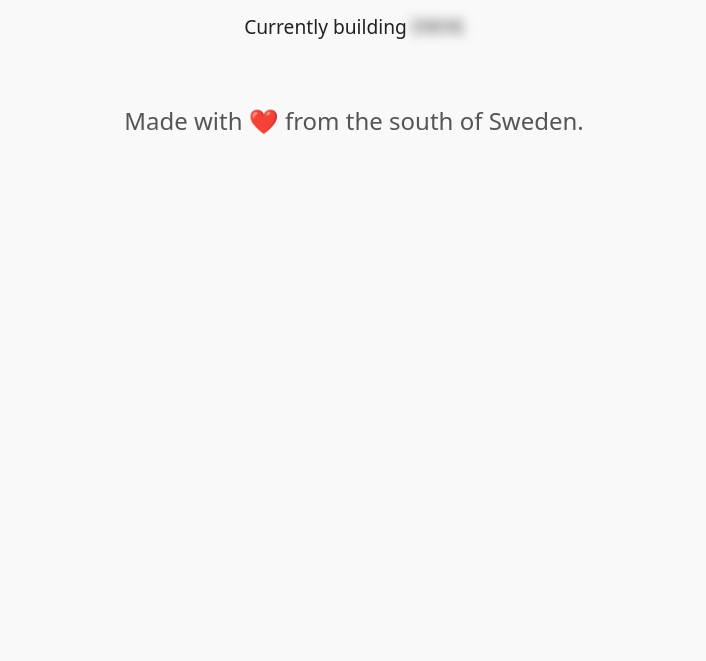
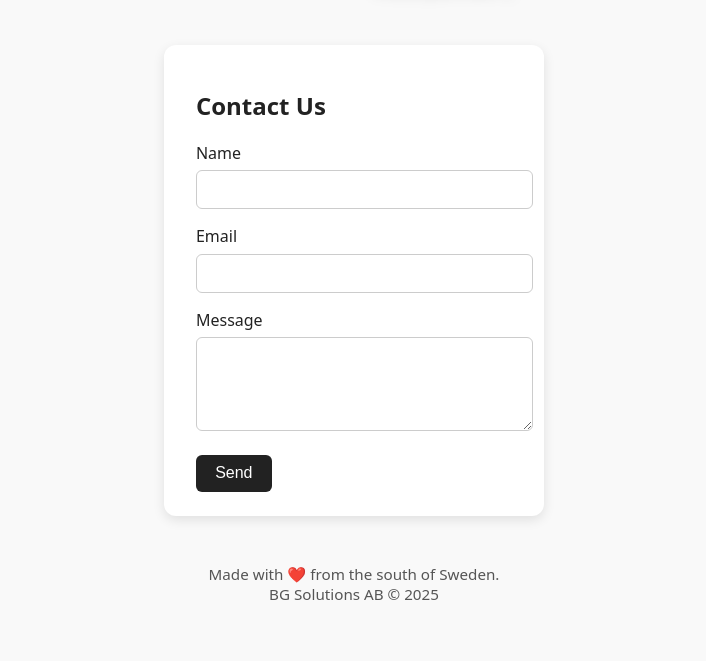
Before and after one commit to bg-solutions-ab/bg-solutions-ab.github.io, a plain HTML site: page index.html in a window 1280 px wide. Shown: the part 139-800 px from the top of the page, without its empty margins (286-992 px from the left). Drawn offline with Linux system fonts and the light colour scheme.

Commit message:
Update index.html

```diff
--- a/index.html
+++ b/index.html
@@ -12,6 +12,15 @@
         background: #f9f9f9;
         color: #222;
       }
+      .blur {
+        display: inline-block;
+        color: transparent;
+        text-shadow: 0 0 8px rgba(0, 0, 0, 0.5);
+        filter: blur(6px);
+        user-select: none;
+        cursor: default;
+      }
+
 
       h1 {
         font-weight: 600;
@@ -19,28 +28,79 @@
       }
 
       p {
-        font-size: 1.2rem;
-        margin: 2rem 0;
+        font-size: 1.1rem;
+        margin: 1rem 0;
       }
 
-      .blur {
+      form {
+        margin-top: 2rem;
         display: inline-block;
-        filter: blur(6px);
-        user-select: none; /* optional: prevent copying */
-        cursor: default;
+        text-align: left;
+        background: white;
+        padding: 1.5rem 2rem;
+        border-radius: 12px;
+        box-shadow: 0 4px 12px rgba(0, 0, 0, 0.1);
       }
 
-      h2 {
-        margin-top: 4rem;
-        font-weight: 400;
+      label {
+        font-weight: 500;
+        display: block;
+        margin-top: 1rem;
+      }
+
+      input,
+      textarea {
+        width: 100%;
+        padding: 0.6rem;
+        margin-top: 0.4rem;
+        border-radius: 6px;
+        border: 1px solid #ccc;
+        font-size: 1rem;
+      }
+
+      button {
+        margin-top: 1.2rem;
+        padding: 0.6rem 1.2rem;
+        font-size: 1rem;
+        background-color: #222;
+        color: white;
+        border: none;
+        border-radius: 6px;
+        cursor: pointer;
+      }
+
+      button:hover {
+        background-color: #444;
+      }
+
+      .footer {
+        margin-top: 3rem;
         color: #555;
+        font-size: 0.95rem;
       }
     </style>
   </head>
   <body>
-    <h1>We are making software solutions.</h1>
-    <p>Currently building <span class="blur">IYKYK</span></p>
-    <h2>Made with ❤️ from the south of Sweden.</h2>
+    <p>We build modern software solutions tailored to Nordic startups and scale-ups.</p>
+    <p>Currently developing <span class="blur">made you look :)</span></p>
 
+    <form name="contact" netlify>
+      <h2>Contact Us</h2>
+      <label for="name">Name</label>
+      <input type="text" id="name" name="Name" required />
+
+      <label for="email">Email</label>
+      <input type="email" id="email" name="Email" required />
+
+      <label for="message">Message</label>
+      <textarea id="message" name="Message" rows="4" required></textarea>
+
+      <button type="submit">Send</button>
+    </form>
+
+    <div class="footer">
+      Made with ❤️ from the south of Sweden.<br />
+      BG Solutions AB © 2025
+    </div>
   </body>
 </html>
```
